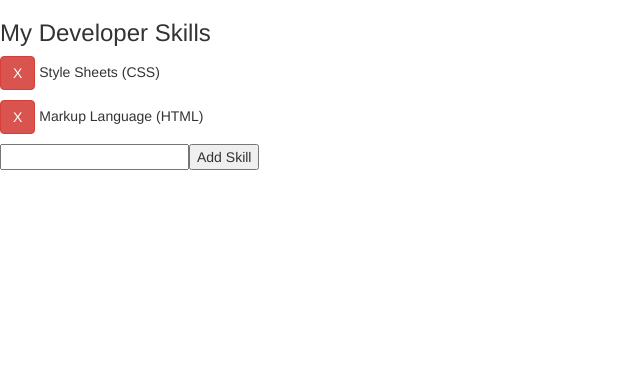
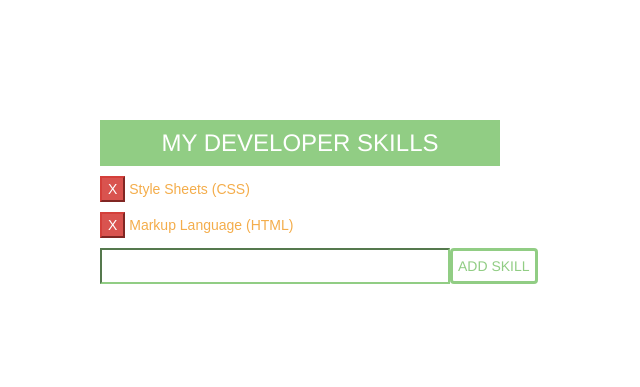
Before and after one commit to ffsfinn/jQueryLab, a plain HTML site: page index.html in a window 1280 px wide. Shown: the whole page, without its empty margins (0-640 px from the left). Drawn offline with nearby package versions, Linux system fonts and the light colour scheme.

Commit message:
HTML and CSS Complete

```diff
--- a/css/main.css
+++ b/css/main.css
@@ -0,0 +1,40 @@
+h3 {
+    background-color: #91CD84;
+    padding: 10px;
+    text-align: center;
+}
+
+.title {
+    font: Helvetica;
+    color: white;
+}
+
+body {
+    text-align: inline;
+    padding: 100px;
+    width: 600px;
+}
+
+.para {
+    text-align: inline;
+    font-family: Arial, Helvetica, sans-serif;
+    color: #F4AD4B;
+}
+
+#addSkill {
+    background-color: white;
+    color: #91CD84;
+    border-color: #91CD84;
+    border-width: 3px;
+    padding: 5px 5px 5px 5px;
+}
+
+#input {
+    display: flex;
+    flex-direction: row;
+}
+
+#inputLine {
+    padding: 5px 160px 5px 5px;
+    border-color: #91CD84;
+}
--- a/index.html
+++ b/index.html
@@ -11,13 +11,13 @@
     <script defer src="js/main.js"></script>
 </head>
 <body>
-    <h3 class="title">My Developer Skills</h3>
+    <h3 class="title">MY DEVELOPER SKILLS</h3>
         <div class="para" id="para">
-            <p><button class="btn btn-danger">X</button> Style Sheets (CSS)</p>
-            <p><button class="btn btn-danger">X</button> Markup Language (HTML)</p>
+            <p><button class="button">X</button> Style Sheets (CSS)</p>
+            <p><button class="button">X</button> Markup Language (HTML)</p>
         </div>
-        <div>
-            <input><button>Add Skill</button></input>
+        <div id="input">
+            <input id="inputLine"></input><p id="addSkill" class="btn btn-success">ADD SKILL</p>
         </div>
 
 </body>
--- a/js/main.js
+++ b/js/main.js
@@ -1,6 +1,10 @@
-// $('#para')
-//     .addClass('btn-danger');
+$('.button')
+    .addClass('btn-danger')
 
-// $('#addHome')
-//     .removeClass('btn-danger')
-//     .addClass('btn-success');
+$('#addSkill').on('click', function(evt) {
+
+   console.log(evt.target);
+});
+
+
+var input = $('#inputLine')
```
